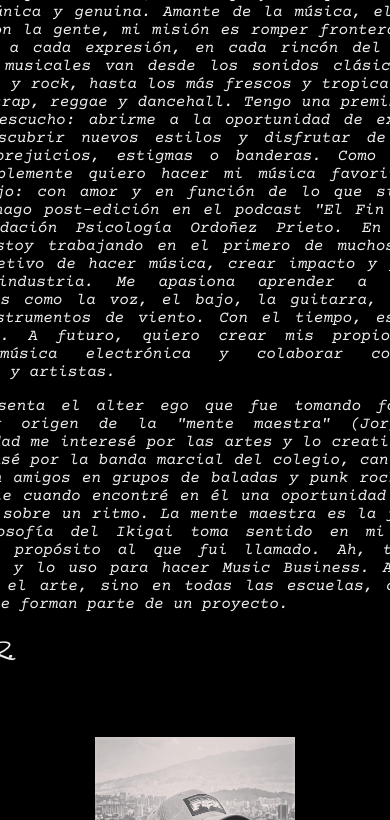
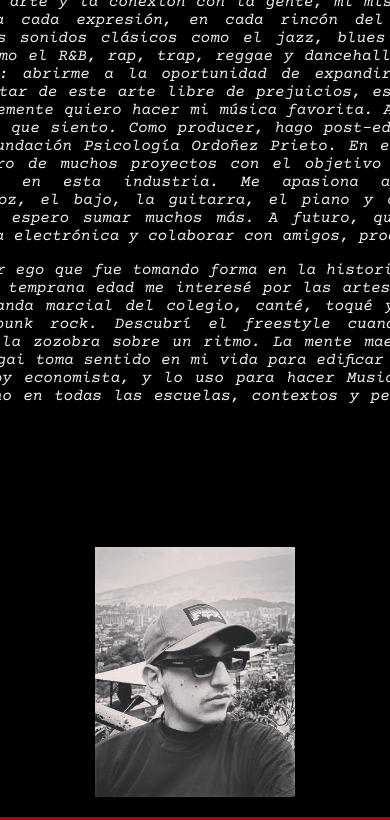
Before and after one commit to ByGior/webgior, a plain HTML site: page about.html in a window 390 px wide. Shown: the part 157-977 px from the top of the page. Drawn offline with nearby package versions, Linux system fonts and the light colour scheme; a web font is replaced by a local one.

Commit message:
Update4 Device style.css

```diff
--- a/styles/style.css
+++ b/styles/style.css
@@ -188,6 +188,43 @@ body {
       height: auto;
     }
   }
+
+  @media (max-width: 768px) {
+    .presentacion_contenido_texto_2 {
+      font-size: 16px;
+      margin-bottom: 1.5rem;
+    }
+
+    .presentacion_contenido_texto_3 {
+      font-size: 18px;
+      margin-bottom: 2.5rem;
+    }
+  }
+
+  @media (max-width: 768px) {
+    .presentacion_contenido_texto_2 {
+      font-size: 16px;
+      margin-bottom: 1.5rem;
+      max-width: 90%;
+      margin-left: 5%;
+      margin-right: 5%;
+    }
+
+    .presentacion_contenido_texto_3 {
+      font-size: 18px;
+      margin-bottom: 2.5rem;
+      max-width: 90%;
+      margin-left: 5%;
+      margin-right: 5%;
+    }
+  }
+
+  @media (max-width: 768px) {
+    .presentacion_contenido_titulo {
+      font-size: 28px;
+    }
+  }
+
   @media (max-width: 768px) {
     .presentacion_contenido_texto_2 {
       font-size: 16px;
```
